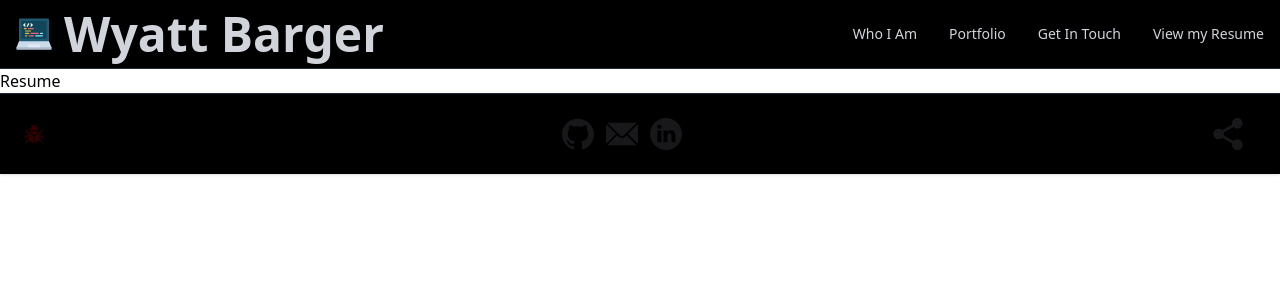
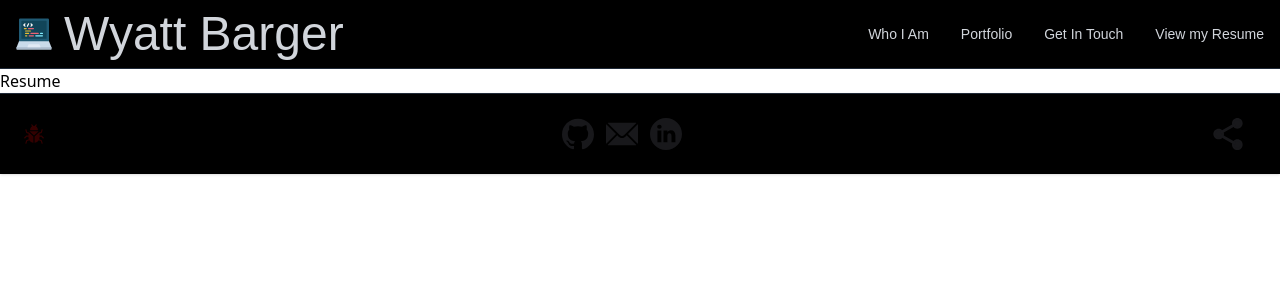
Before and after one commit to wyattbarger/react-portfolio-2023, a React (Vite) app: page /resume in a window 1280 px wide. Shown: the top 300 px of the page. Built offline with nearby package versions, Linux system fonts and the light colour scheme.

Commit message:
Added the fonts to use for the pages as well as the navbar, applied to about and header for final mvp stylings on both. Moving on to Get In Touch which is the page associated with the '/contact' route.

```diff
--- a/src/App.css
+++ b/src/App.css
@@ -1,6 +1,8 @@
 @import 'tailwindcss/base';
 @import 'tailwindcss/components';
 @import 'tailwindcss/utilities';
+@import url('https://fonts.googleapis.com/css2?family=Montserrat:wght@400;700&display=swap');
+@import url('https://fonts.googleapis.com/css2?family=League+Spartan:wght@400;700&display=swap');
 /* Added an id to the button for reporting a bug, this is used to resize. */
 #bug-report-button {
     width: 20px;
--- a/src/components/NavBar.jsx
+++ b/src/components/NavBar.jsx
@@ -6,7 +6,7 @@ function NavBar() { // Add a function to create the NavBar component and conditi
     // const clientView = useLocation().pathname; // Add a variable to track the URL of the clients current accessed view. //
 
     return (
-      <nav className='border-b border-gray-800'>
+      <nav className='border-b border-gray-800 font-montserrat'>
         <Navbar className='text-gray-300 bg-black' fluid>
           <Navbar.Brand as={Link} to="/contact">
             <img
@@ -14,7 +14,7 @@ function NavBar() { // Add a function to create the NavBar component and conditi
               className="mr-3 h-6 sm:h-9"
               alt="WB Headshot"
             />
-            <span className="self-center whitespace-nowrap text-5xl font-semibold">
+            <span className="self-center whitespace-nowrap text-5xl font-light">
               Wyatt Barger
             </span>
           </Navbar.Brand>
--- a/src/pages/About.jsx
+++ b/src/pages/About.jsx
@@ -6,7 +6,7 @@ export default function About () {
     return (
         <section className="bg-black text-gray-200 flex">
             <div className='pl-9 pt-9 pb-5 flex flex-col max-w-md ml-auto'>
-                <h1 className="text-7xl">
+                <h1 className="text-7xl font-league-spartan">
                     Hello
                 </h1>
                 <article className='pb-12'>
@@ -14,7 +14,7 @@ export default function About () {
                     <p className='text-3xl'> My journey began with my certification via a bootcamp provided by Washinton University in St. Louis, MO.</p>
                     <p className=' text-xl'>I currently reside in the St. Louis area and am available to begin work as a part of your team today.</p>
                 </article>
-                <Link className="text-gray-900 hover:text-white border border-gray-800 hover:bg-gray-900 focus:ring-4 focus:outline-none focus:ring-gray-300 font-medium rounded-lg text-sm px-2 py-2.5 text-center mr-2 mb-2 dark:border-gray-600 dark:text-gray-400 dark:hover:text-white dark:hover:bg-gray-600 dark:focus:ring-gray-800" to="/contact">Contact Wyatt</Link>
+                <Link className="text-gray-900 hover:text-white border border-gray-800 hover:bg-gray-900 focus:ring-4 focus:outline-none focus:ring-gray-300 font-bold rounded-lg text-sm px-2 py-2.5 text-center mr-2 mb-2 dark:border-gray-600 dark:text-gray-400 dark:hover:text-white dark:hover:bg-gray-600 dark:focus:ring-gray-800 font-league-spartan" to="/contact">Contact Wyatt</Link>
             </div>
             <div className='pr-5 pt-5 w-4/12 ml-auto relative'>
                 <div className='absolute inset-0 z-0 bg-gradient-to-r from-black to-gray-900'></div>
--- a/tailwind.config.js
+++ b/tailwind.config.js
@@ -5,7 +5,12 @@ export default {
     'node_modules/flowbite-react/**/*.{js,jsx,ts,tsx}'
   ],
   theme: {
-    extend: {},
+    extend: {
+      fontFamily: {
+        'montserrat': ['Montserrat', 'sans-serif'],
+        'league-spartan': ['League Spartan', 'sans-serif'],
+    },
+    }
   },
   plugins: [require('flowbite/plugin')],
 }
```
